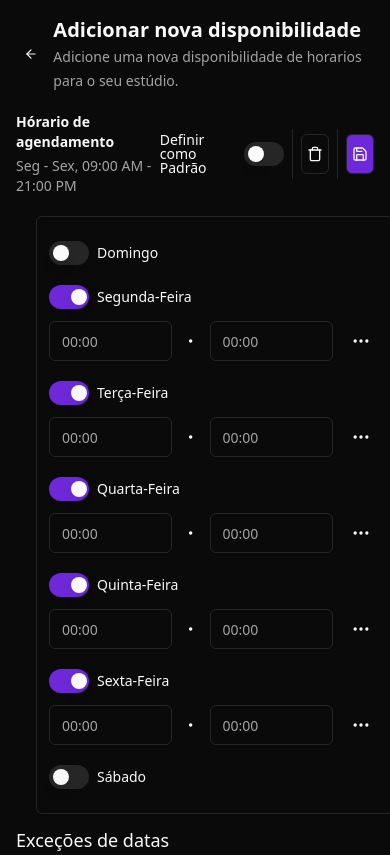
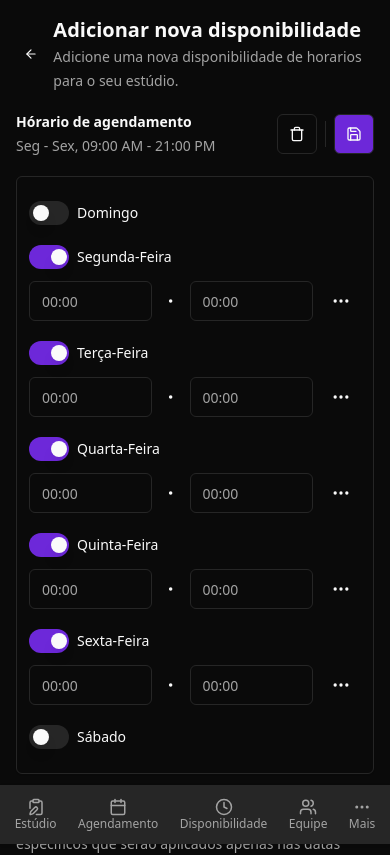
Before and after one commit to paulobahia/Admin.Pencil.In, a React (Vite) app: page /availability/1 in a window 390 px wide. Shown: the top 855 px of the page. Built offline with nearby package versions, Linux system fonts and the light colour scheme.

Commit message:
UI: Melhoria na responsividade e NavButton

```diff
--- a/src/pages/Dashboard/Availability/CreateAvailability/components/DateExceptionsList/index.tsx
+++ b/src/pages/Dashboard/Availability/CreateAvailability/components/DateExceptionsList/index.tsx
@@ -6,7 +6,7 @@ export const DateExceptionsList = () => {
   return (
     <div className="flex flex-col overflow-auto max-h-52 no-scrollbar">
       {
-        Array.from({ length: 5 }).map((_, index) => {
+        Array.from({ length: 3 }).map((_, index) => {
           return (
             <Card key={index} className="flex flex-row items-center justify-between p-4 border-b-0 rounded-t-none rounded-b-none last:border-b first:rounded-t-md last:rounded-b-md">
               <div className="flex flex-col gap-y-1">
--- a/src/pages/Dashboard/Availability/CreateAvailability/components/ScheduleAvailabilityCard/index.tsx
+++ b/src/pages/Dashboard/Availability/CreateAvailability/components/ScheduleAvailabilityCard/index.tsx
@@ -158,7 +158,7 @@ export const ScheduleAvailabilityCard = () => {
   };
 
   return (
-    <Card className="w-full pt-6 mx-5 rounded-md sm:mx-auto">
+    <Card className="w-full pt-6 rounded-md">
       <CardContent className="px-3 space-y-5 w-fit bg-r sm:px-6">
         {weeks.map(day => (
           <WeekDayItem
--- a/src/pages/Dashboard/Availability/CreateAvailability/index.tsx
+++ b/src/pages/Dashboard/Availability/CreateAvailability/index.tsx
@@ -22,7 +22,7 @@ export const CreateAvailability = () => {
           </span>
         </div>
       </div>
-      <div className="flex justify-between mt-5">
+      <div className="flex flex-row justify-between mt-5">
         <div className="flex flex-col">
           <span className="text-sm font-bold">
             Hórario de agendamento
@@ -32,11 +32,11 @@ export const CreateAvailability = () => {
           </span>
         </div>
         <div className="flex items-center gap-x-2">
-          <div className="flex items-center gap-x-2">
+          <div className="items-center hidden gap-x-2 sm:flex">
             <Label>Definir como Padrão</Label>
             <Switch />
           </div>
-          <Separator orientation="vertical" className="h-3/5" />
+          <Separator orientation="vertical" className="hidden h-3/5 sm:flex" />
           <TooltipButton description="Remover" variant="destructive" icon={<Trash size={16} />} />
           <Separator orientation="vertical" className="h-3/5" />
           <TooltipButton description="Salvar" variant="default" icon={<Save size={16} />} />
@@ -45,7 +45,7 @@ export const CreateAvailability = () => {
       <div className="flex flex-col items-start justify-center gap-3 mt-5">
         <ScheduleAvailabilityCard />
         <div className="flex flex-col w-full gap-3">
-          <div className="flex flex-row items-center justify-between">
+          <div className="flex flex-col items-center justify-between gap-3 sm:flex-row">
             <div className="flex flex-col">
               <span className="text-lg font-medium">
                 Exceções de datas
@@ -54,7 +54,7 @@ export const CreateAvailability = () => {
                 Adicione exceções de datas para definir horários específicos que serão aplicados apenas nas datas selecionadas, sem alterar a disponibilidade padrão.
               </span>
             </div>
-            <Button className="w-fit">
+            <Button className="w-full sm:w-fit">
               Adicionar uma exceção
             </Button>
           </div>
--- a/src/pages/Dashboard/_layout.tsx
+++ b/src/pages/Dashboard/_layout.tsx
@@ -1,5 +1,5 @@
 import { Button } from "@/components/ui/button"
-import { Calendar, Clock, Search, Settings, Users, Zap, LucideLineChart, ClipboardPen } from "lucide-react"
+import { Calendar, Clock, Search, Settings, Users, Zap, LucideLineChart, ClipboardPen, MoreHorizontal } from "lucide-react"
 import { Link, Outlet, useLocation } from "react-router-dom"
 import {
   Tooltip,
@@ -83,7 +83,7 @@ export const DashboardLayout = () => {
               ))}
             </nav>
           </div>
-          <div >
+          <div>
             <Link to="/settings/my-account/profile">
               <Button size={'sm'} variant={location.pathname === '/settings' ? 'secondary' : 'ghost'} className="flex flex-row justify-center w-full text-xs lg:justify-start gap-x-2">
                 <Settings size={'16'} />
@@ -101,6 +101,38 @@ export const DashboardLayout = () => {
       <div className="w-full p-4 lg:p-6">
         <Outlet />
       </div>
+      <nav className="fixed bottom-0 left-0 z-30 flex justify-around w-full px-1 border-t shadow bg-secondary border-subtle bg-opacity-40 backdrop-blur-md md:hidden">
+        <Link to="/my-studio" className={`${location.pathname === '/my-studio' && 'text-white'} relative flex truncate flex-col items-center min-w-0 p-1 my-2 overflow-hidden text-xs font-medium text-center rounded-md text-muted-foreground focus:z-10 sm:text-sm`}>
+          <ClipboardPen size={18} />
+          <span>
+            Estúdio
+          </span>
+        </Link>
+        <Link to="/bookings" className={`${location.pathname === '/bookings' && 'text-white'} relative flex truncate flex-col items-center min-w-0 p-1 my-2 overflow-hidden text-xs font-medium text-center rounded-md text-muted-foreground focus:z-10 sm:text-sm`}>
+          <Calendar size={18} />
+          <span>
+            Agendamento
+          </span>
+        </Link>
+        <Link to="/availability" className={`${location.pathname === '/availability' && 'text-white'} relative flex truncate flex-col items-center min-w-0 p-1 my-2 overflow-hidden text-xs font-medium text-center rounded-md text-muted-foreground focus:z-10 sm:text-sm`}>
+          <Clock size={18} />
+          <span>
+            Disponibilidade
+          </span>
+        </Link>
+        <Link to="/team" className={`${location.pathname === '/team' && 'text-white'} relative flex truncate flex-col items-center min-w-0 p-1 my-2 overflow-hidden text-xs font-medium text-center rounded-md text-muted-foreground focus:z-10 sm:text-sm`}>
+          <Users size={18} />
+          <span>
+            Equipe
+          </span>
+        </Link>
+        <Link to="/more" className={`${location.pathname === '/more' && 'text-white'} relative flex truncate flex-col items-center min-w-0 p-1 my-2 overflow-hidden text-xs font-medium text-center rounded-md text-muted-foreground focus:z-10 sm:text-sm`}>
+          <MoreHorizontal size={18} />
+          <span>
+            Mais
+          </span>
+        </Link>
+      </nav>
     </main>
   )
 }
```
